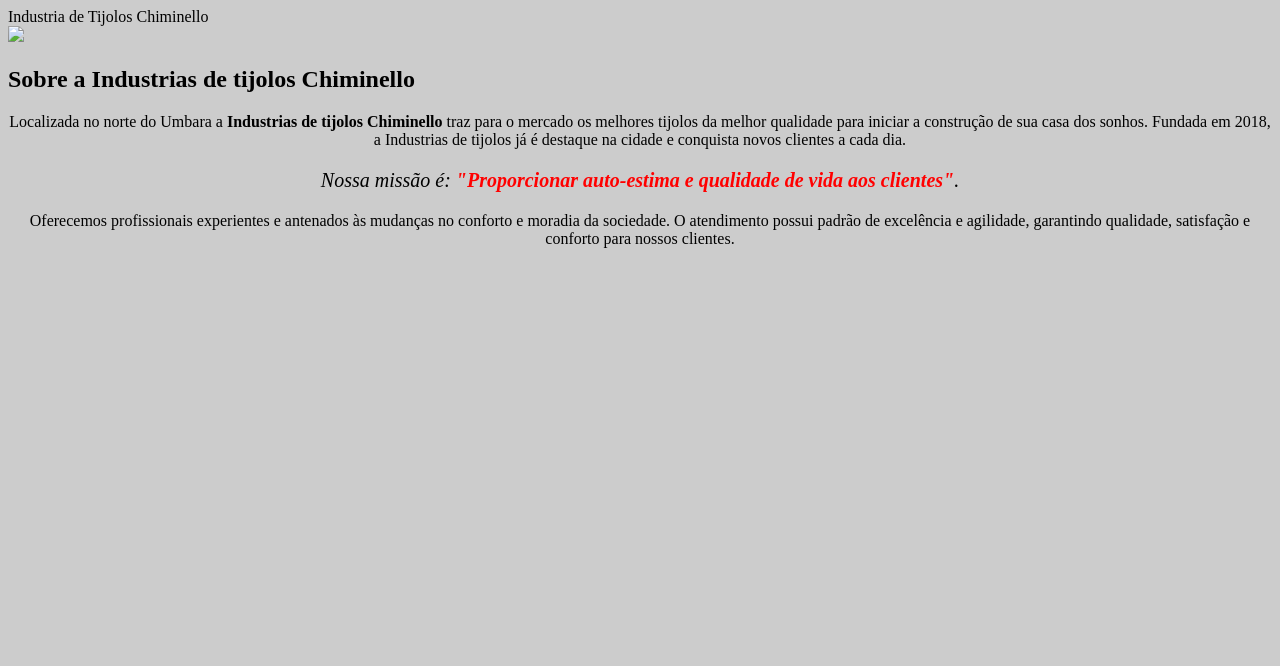
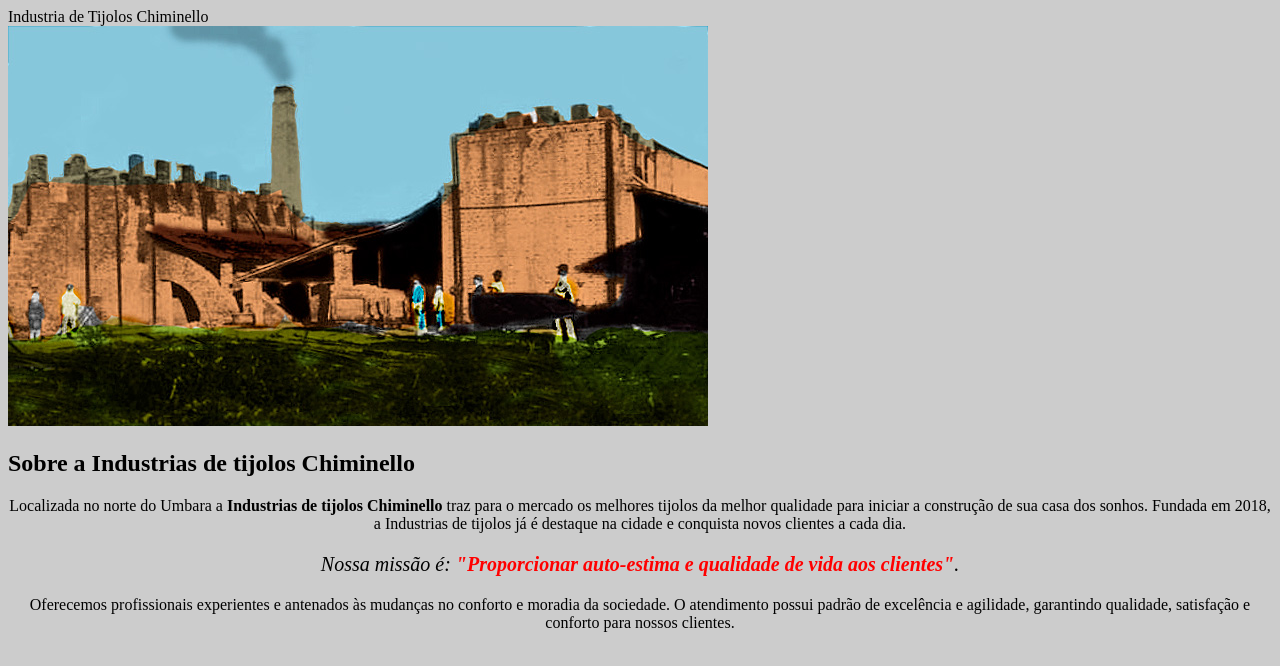
Before and after one commit to Chiminello/TURMAE, a plain HTML site: page index.html in a window 1280 px wide. Drawn offline with Linux system fonts and the light colour scheme.

Commit message:
Update index.html

```diff
--- a/index.html
+++ b/index.html
@@ -11,7 +11,7 @@
 		  Industria de Tijolos Chiminello
 		</header>
 
-		<img id="industria.jpg" src="industria.jpg">
+		<img id="INDUSTRIAA.jpg" src="INDUSTRIAA.jpg">
 		<div class="principal">
 
 
```
